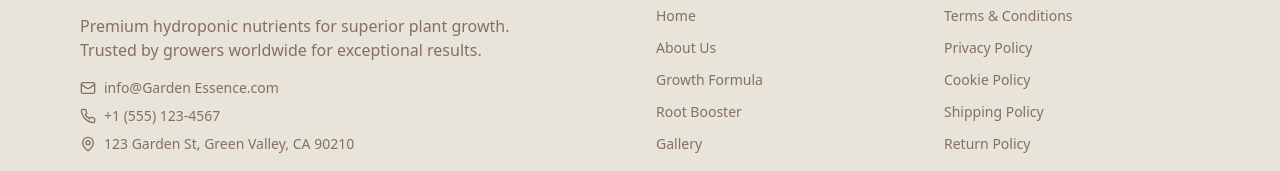
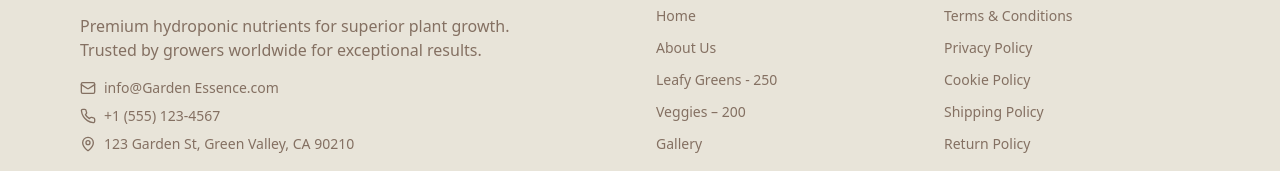
Before and after one commit to VedantNagar/garden-essence, a React (Vite) app: page / in a window 1280 px wide. Shown: the part 2616-2787 px from the top of the page. Built offline with nearby package versions, Linux system fonts and the light colour scheme.

Commit message:
Update product names from Growth Formula and Root Booster to Leafy Greens - 250 and Veggies – 200 across components and gallery data

```diff
--- a/src/components/Footer.tsx
+++ b/src/components/Footer.tsx
@@ -59,7 +59,7 @@ const Footer = () => {
                   to="/substance1"
                   className="text-muted-foreground hover:text-primary transition-colors"
                 >
-                  Growth Formula
+                  Leafy Greens - 250
                 </Link>
               </li>
               <li>
@@ -67,7 +67,7 @@ const Footer = () => {
                   to="/substance2"
                   className="text-muted-foreground hover:text-primary transition-colors"
                 >
-                  Root Booster
+                  Veggies – 200
                 </Link>
               </li>
               <li>
--- a/src/components/Navbar.tsx
+++ b/src/components/Navbar.tsx
@@ -10,8 +10,8 @@ const Navbar = () => {
   const navigation = [
     { name: "Home", href: "/" },
     { name: "About Us", href: "/about" },
-    { name: "Growth Formula", href: "/substance1" },
-    { name: "Root Booster", href: "/substance2" },
+    { name: "Leafy Greens - 250", href: "/substance1" },
+    { name: "Veggies – 200", href: "/substance2" },
     { name: "Gallery", href: "/gallery" },
   ];
 
--- a/src/data/galleryData.ts
+++ b/src/data/galleryData.ts
@@ -56,18 +56,18 @@ export const videos: VideoData[] = [
   },
   {
     id: "2",
-    title: "Growth Formula vs Traditional Nutrients",
+    title: "Leafy Greens - 250 vs Traditional Nutrients",
     description:
-      "See the amazing results when comparing our Growth Formula with traditional growing methods.",
+      "See the amazing results when comparing our Leafy Greens - 250 with traditional growing methods.",
     thumbnail: "https://img.youtube.com/vi/dQw4w9WgXcQ/maxresdefault.jpg",
     duration: "8:45",
     category: "Comparison",
   },
   {
     id: "3",
-    title: "Root Booster Success Stories",
+    title: "Veggies – 200 Success Stories",
     description:
-      "Real customers share their incredible results using our Advanced Root Booster formula.",
+      "Real customers share their incredible results using our Advanced Veggies – 200 formula.",
     thumbnail: "https://img.youtube.com/vi/dQw4w9WgXcQ/maxresdefault.jpg",
     duration: "12:15",
     category: "Testimonials",
--- a/src/pages/Index.tsx
+++ b/src/pages/Index.tsx
@@ -9,7 +9,7 @@ import substance2Image from "@/assets/substance2.jpg";
 const Index = () => {
   const products = [
     {
-      title: "Growth Formula",
+      title: "Leafy Greens - 250",
       description:
         "Our premium nutrient solution designed to maximize vegetative growth and overall plant health. Perfect for all stages of plant development.",
       image: substance1Image,
@@ -22,7 +22,7 @@ const Index = () => {
       ],
     },
     {
-      title: "Root Booster",
+      title: "Veggies – 200",
       description:
         "Advanced root development formula that creates the foundation for exceptional plant growth. Enhance your plants' ability to absorb nutrients.",
       image: substance2Image,
```
